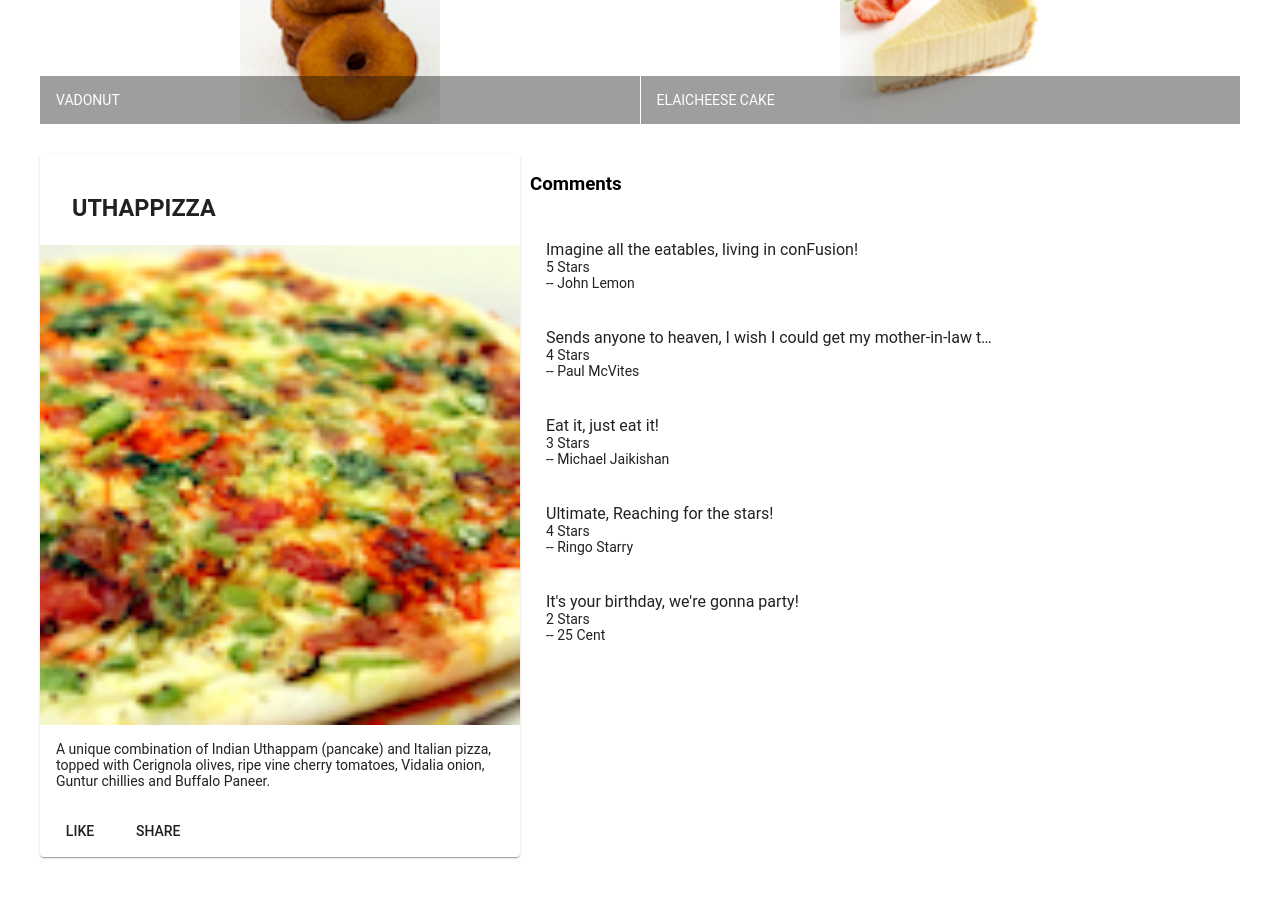
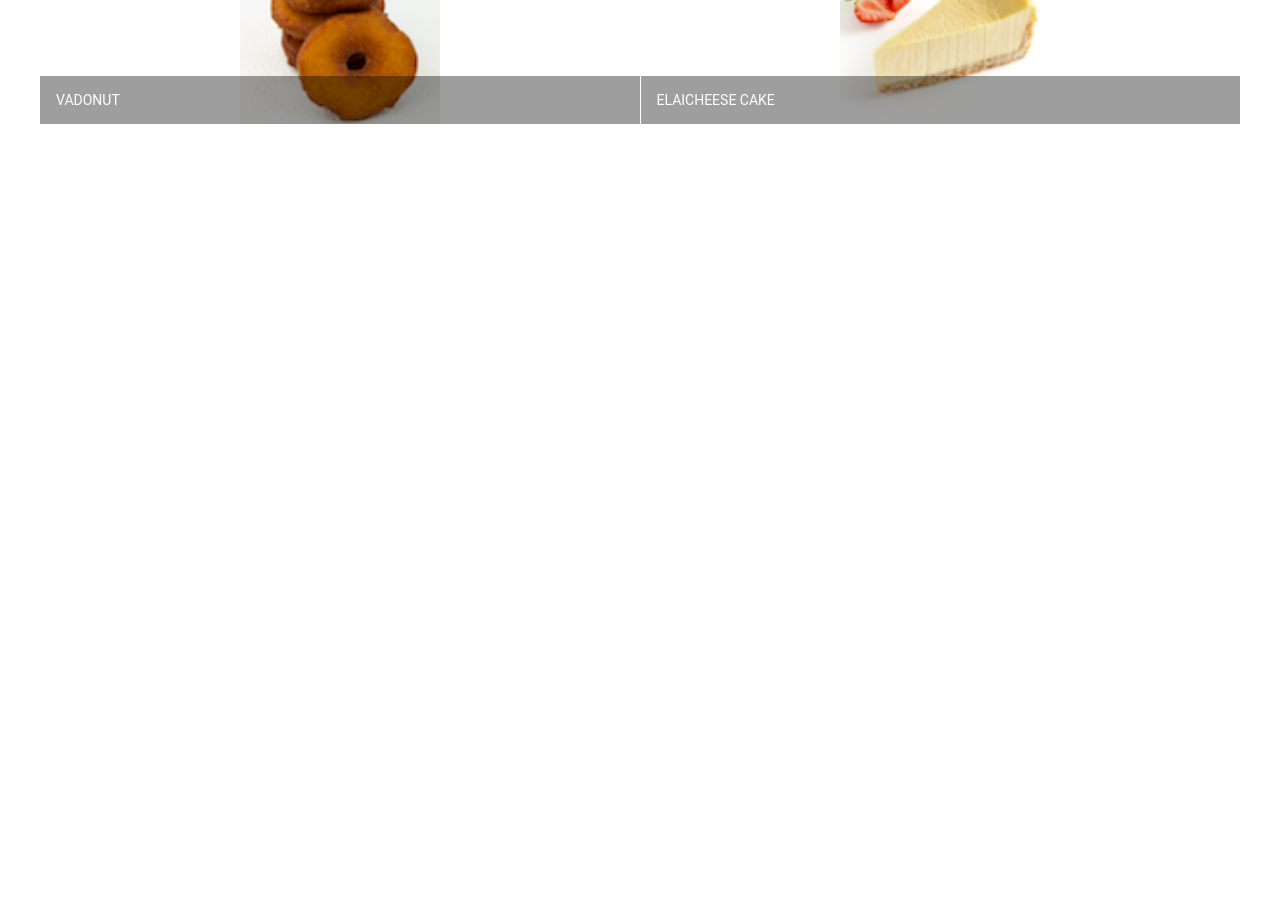
Before and after one commit to DonRuan22/Angular-confusion, an Angular app: page / in a window 1280 px wide. Shown: the part 460-1357 px from the top of the page. After the commit the page ends 800 px from the top, so only its background shows below. Built offline with nearby package versions, Linux system fonts and the light colour scheme.

Commit message:
Assigment 1

```diff
--- a/src/app/dishdetail/dishdetail.component.html
+++ b/src/app/dishdetail/dishdetail.component.html
@@ -7,15 +7,15 @@
     fxLayoutGap.xs="0">
 
   <div fxFlex="40">
-    <mat-card *ngIf="dishes">
+    <mat-card *ngIf="dish">
       <mat-card-header>
         <mat-card-title>
-          <h3>{{dishes.name | uppercase}}</h3>
+          <h3>{{dish.name | uppercase}}</h3>
         </mat-card-title>
       </mat-card-header>
-      <img mat-card-image src={{dishes.image}} alt={{dishes.name}}>
+      <img mat-card-image src={{dish.image}} alt={{dish.name}}>
       <mat-card-content>
-        <p>{{dishes.description}}
+        <p>{{dish.description}}
         </p>
       </mat-card-content>
       <mat-card-actions>
@@ -30,8 +30,8 @@
       <h3>Comments</h3>
     </div>
     <div>
-      <mat-list *ngIf="dishes">
-        <mat-list-item *ngFor="let comment of dishes.comments">
+      <mat-list *ngIf="dish">
+        <mat-list-item *ngFor="let comment of dish.comments">
 
           <p matLine>{{comment.comment}}</p>
           <p matLine>{{comment.rating}} Stars</p>
--- a/src/app/dishdetail/dishdetail.component.ts
+++ b/src/app/dishdetail/dishdetail.component.ts
@@ -1,50 +1,5 @@
-import { Component, OnInit } from '@angular/core';
+import { Component, OnInit, Input } from '@angular/core';
 import { Dish } from '../shared/dish';
-
-
-const DISH = {
-  id: '0',
-  name: 'Uthappizza',
-  image: '/assets/images/uthappizza.png',
-  category: 'mains',
-  featured: true,
-  label: 'Hot',
-  price: '4.99',
-  // tslint:disable-next-line:max-line-length
-  description: 'A unique combination of Indian Uthappam (pancake) and Italian pizza, topped with Cerignola olives, ripe vine cherry tomatoes, Vidalia onion, Guntur chillies and Buffalo Paneer.',
-  comments: [
-       {
-           rating: 5,
-           comment: 'Imagine all the eatables, living in conFusion!',
-           author: 'John Lemon',
-           date: '2012-10-16T17:57:28.556094Z'
-       },
-       {
-           rating: 4,
-           comment: 'Sends anyone to heaven, I wish I could get my mother-in-law to eat it!',
-           author: 'Paul McVites',
-           date: '2014-09-05T17:57:28.556094Z'
-       },
-       {
-           rating: 3,
-           comment: 'Eat it, just eat it!',
-           author: 'Michael Jaikishan',
-           date: '2015-02-13T17:57:28.556094Z'
-       },
-       {
-           rating: 4,
-           comment: 'Ultimate, Reaching for the stars!',
-           author: 'Ringo Starry',
-           date: '2013-12-02T17:57:28.556094Z'
-       },
-       {
-           rating: 2,
-           comment: 'It\'s your birthday, we\'re gonna party!',
-           author: '25 Cent',
-           date: '2011-12-02T17:57:28.556094Z'
-       }
-   ]
-};
 
 @Component({
   selector: 'app-dishdetail',
@@ -53,7 +8,8 @@ const DISH = {
 })
 export class DishdetailComponent implements OnInit {
 
-  dishes = DISH;
+    @Input()
+    dish: Dish;
 
 
 
--- a/src/app/menu/menu.component.html
+++ b/src/app/menu/menu.component.html
@@ -15,7 +15,7 @@
 
     <div fxFlex>
       <mat-grid-list cols="2" rowHeight="200px">
-        <mat-grid-tile *ngFor="let dish of dishes">
+        <mat-grid-tile *ngFor="let dish of dishes" (click) = "onSelect(dish)">
           <img height="200px" src={{dish.image}} alt={{dish.name}}>
           <mat-grid-tile-footer>
             <h1>{{dish.name | uppercase}}</h1>
@@ -26,28 +26,8 @@
 
   </div>
 
-<!--
 <div fxFlex *ngIf="selectedDish">
-  <mat-card>
-    <mat-card-header>
-      <mat-card-title>
-        <h3>{{selectedDish.name | uppercase}}</h3>
-      </mat-card-title>
-    </mat-card-header>
-    <img mat-card-image src={{selectedDish.image}} alt={{selectedDish.name}}>
-    <mat-card-content>
-      <p>{{selectedDish.description}}
-      </p>
-    </mat-card-content>
-    <mat-card-actions>
-      <button mat-button>LIKE</button>
-      <button mat-button>SHARE</button>
-    </mat-card-actions>
-  </mat-card>
-</div>
--->
-<div fxFlex *ngIf="selectedDish">
-  <app-dishdetail></app-dishdetail>
+  <app-dishdetail [dish] = "selectedDish"></app-dishdetail>
 </div>
 
 
--- a/src/app/menu/menu.component.ts
+++ b/src/app/menu/menu.component.ts
@@ -1,52 +1,6 @@
 import { Component, OnInit } from '@angular/core';
 import { Dish } from '../shared/dish';
-
-
-
-const DISHES: Dish[] = [
-  {
-    id: '0',
-    name: 'Uthappizza',
-    image: '/assets/images/uthappizza.png',
-    category: 'mains',
-    featured: true,
-    label: 'Hot',
-    price: '4.99',
-    // tslint:disable-next-line:max-line-length
-    description: 'A unique combination of Indian Uthappam (pancake) and Italian pizza, topped with Cerignola olives, ripe vine cherry tomatoes, Vidalia onion, Guntur chillies and Buffalo Paneer.'
-  },
-  {
-    id: '1',
-    name: 'Zucchipakoda',
-    image: '/assets/images/zucchipakoda.png',
-    category: 'appetizer',
-    featured: false,
-    label: '',
-    price: '1.99',
-    description: 'Deep fried Zucchini coated with mildly spiced Chickpea flour batter accompanied with a sweet-tangy tamarind sauce'
-  },
-  {
-    id: '2',
-    name: 'Vadonut',
-    image: '/assets/images/vadonut.png',
-    category: 'appetizer',
-    featured: false,
-    label: 'New',
-    price: '1.99',
-    description: 'A quintessential ConFusion experience, is it a vada or is it a donut?'
-  },
-  {
-    id: '3',
-    name: 'ElaiCheese Cake',
-    image: '/assets/images/elaicheesecake.png',
-    category: 'dessert',
-    featured: false,
-    label: '',
-    price: '2.99',
-    description: 'A delectable, semi-sweet New York Style Cheese Cake, with Graham cracker crust and spiced with Indian cardamoms'
-  }
-
-];
+import { DISHES } from '../shared/dishes';
 
 @Component({
   selector: 'app-menu',
@@ -56,13 +10,17 @@ const DISHES: Dish[] = [
 
 export class MenuComponent implements OnInit {
 
-  dishes = DISHES;
+  dishes: Dish[] = DISHES;
 
-  selectedDish = DISHES[0];
+  selectedDish: Dish;
 
   constructor() { }
 
   ngOnInit() {
   }
 
+  onSelect(dish: Dish) {
+    this.selectedDish = dish;
+  }
+
 }
--- /dev/null
+++ b/src/app/shared/comment.ts
@@ -0,0 +1,6 @@
+export class Comment {
+    rating: number;
+    comment: string;
+    author: string;
+    date: string;
+}
--- a/src/app/shared/dish.ts
+++ b/src/app/shared/dish.ts
@@ -1,3 +1,5 @@
+import {Comment} from './comment';
+
 export class Dish {
     id: string;
     name: string;
@@ -7,4 +9,5 @@ export class Dish {
     label: string;
     price: string;
     description: string;
+    comments: Comment[];
 }
--- /dev/null
+++ b/src/app/shared/dishes.ts
@@ -0,0 +1,173 @@
+import { Dish } from './dish';
+
+export const DISHES: Dish[] = [
+    {
+        id: '0',
+        name: 'Uthappizza',
+        image: '/assets/images/uthappizza.png',
+        category: 'mains',
+        featured: true,
+        label: 'Hot',
+        price: '4.99',
+        // tslint:disable-next-line:max-line-length
+        description: 'A unique combination of Indian Uthappam (pancake) and Italian pizza, topped with Cerignola olives, ripe vine cherry tomatoes, Vidalia onion, Guntur chillies and Buffalo Paneer.',
+        comments: [
+            {
+                rating: 5,
+                comment: 'Imagine all the eatables, living in conFusion!',
+                author: 'John Lemon',
+                date: '2012-10-16T17:57:28.556094Z'
+            },
+            {
+                rating: 4,
+                comment: 'Sends anyone to heaven, I wish I could get my mother-in-law to eat it!',
+                author: 'Paul McVites',
+                date: '2014-09-05T17:57:28.556094Z'
+            },
+            {
+                rating: 3,
+                comment: 'Eat it, just eat it!',
+                author: 'Michael Jaikishan',
+                date: '2015-02-13T17:57:28.556094Z'
+            },
+            {
+                rating: 4,
+                comment: 'Ultimate, Reaching for the stars!',
+                author: 'Ringo Starry',
+                date: '2013-12-02T17:57:28.556094Z'
+            },
+            {
+                rating: 2,
+                comment: 'It\'s your birthday, we\'re gonna party!',
+                author: '25 Cent',
+                date: '2011-12-02T17:57:28.556094Z'
+            }
+        ]
+    },
+    {
+        id: '1',
+        name: 'Zucchipakoda',
+        image: '/assets/images/zucchipakoda.png',
+        category: 'appetizer',
+        featured: false,
+        label: '',
+        price: '1.99',
+        description: 'Deep fried Zucchini coated with mildly spiced Chickpea flour batter accompanied with a sweet-tangy tamarind sauce',
+        comments: [
+            {
+                rating: 5,
+                comment: 'Imagine all the eatables, living in conFusion!',
+                author: 'John Lemon',
+                date: '2012-10-16T17:57:28.556094Z'
+            },
+            {
+                rating: 4,
+                comment: 'Sends anyone to heaven, I wish I could get my mother-in-law to eat it!',
+                author: 'Paul McVites',
+                date: '2014-09-05T17:57:28.556094Z'
+            },
+            {
+                rating: 3,
+                comment: 'Eat it, just eat it!',
+                author: 'Michael Jaikishan',
+                date: '2015-02-13T17:57:28.556094Z'
+            },
+            {
+                rating: 4,
+                comment: 'Ultimate, Reaching for the stars!',
+                author: 'Ringo Starry',
+                date: '2013-12-02T17:57:28.556094Z'
+            },
+            {
+                rating: 2,
+                comment: 'It\'s your birthday, we\'re gonna party!',
+                author: '25 Cent',
+                date: '2011-12-02T17:57:28.556094Z'
+            }
+        ]
+    },
+    {
+        id: '2',
+        name: 'Vadonut',
+        image: '/assets/images/vadonut.png',
+        category: 'appetizer',
+        featured: false,
+        label: 'New',
+        price: '1.99',
+        description: 'A quintessential ConFusion experience, is it a vada or is it a donut?',
+        comments: [
+            {
+                rating: 5,
+                comment: 'Imagine all the eatables, living in conFusion!',
+                author: 'John Lemon',
+                date: '2012-10-16T17:57:28.556094Z'
+            },
+            {
+                rating: 4,
+                comment: 'Sends anyone to heaven, I wish I could get my mother-in-law to eat it!',
+                author: 'Paul McVites',
+                date: '2014-09-05T17:57:28.556094Z'
+            },
+            {
+                rating: 3,
+                comment: 'Eat it, just eat it!',
+                author: 'Michael Jaikishan',
+                date: '2015-02-13T17:57:28.556094Z'
+            },
+            {
+                rating: 4,
+                comment: 'Ultimate, Reaching for the stars!',
+                author: 'Ringo Starry',
+                date: '2013-12-02T17:57:28.556094Z'
+            },
+            {
+                rating: 2,
+                comment: 'It\'s your birthday, we\'re gonna party!',
+                author: '25 Cent',
+                date: '2011-12-02T17:57:28.556094Z'
+            }
+        ]
+    },
+    {
+        id: '3',
+        name: 'ElaiCheese Cake',
+        image: '/assets/images/elaicheesecake.png',
+        category: 'dessert',
+        featured: false,
+        label: '',
+        price: '2.99',
+        description: 'A delectable, semi-sweet New York Style Cheese Cake, with Graham cracker crust and spiced with Indian cardamoms',
+        comments: [
+            {
+                rating: 5,
+                comment: 'Imagine all the eatables, living in conFusion!',
+                author: 'John Lemon',
+                date: '2012-10-16T17:57:28.556094Z'
+            },
+            {
+                rating: 4,
+                comment: 'Sends anyone to heaven, I wish I could get my mother-in-law to eat it!',
+                author: 'Paul McVites',
+                date: '2014-09-05T17:57:28.556094Z'
+            },
+            {
+                rating: 3,
+                comment: 'Eat it, just eat it!',
+                author: 'Michael Jaikishan',
+                date: '2015-02-13T17:57:28.556094Z'
+            },
+            {
+                rating: 4,
+                comment: 'Ultimate, Reaching for the stars!',
+                author: 'Ringo Starry',
+                date: '2013-12-02T17:57:28.556094Z'
+            },
+            {
+                rating: 2,
+                comment: 'It\'s your birthday, we\'re gonna party!',
+                author: '25 Cent',
+                date: '2011-12-02T17:57:28.556094Z'
+            }
+        ]
+    }
+];
```
